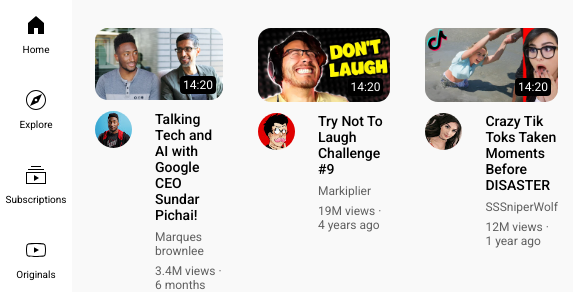
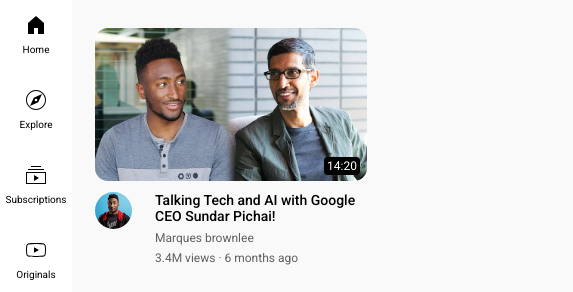
Before and after one commit to aliheshamhegazy/youtube-clone, a plain HTML site: page youtube.html in a window 390 px wide. Shown: the part 60-352 px from the top of the page, 573 px wide, since content can reach past the window. Drawn offline with Linux system fonts and the light colour scheme.

Commit message:
Update style.css

```diff
--- a/styles/style.css
+++ b/styles/style.css
@@ -1,21 +1,3 @@
-@media(max-width:1000px) {
-.grid-videos {
-    display: grid;
-    min-width: 172px;
-    grid-template-columns: 1fr 1fr;
-    column-gap: 5px;
-    row-gap: 10px;
-  }
-}
-@media(max-width:700px) {
-.grid-videos {
-    display: grid;
-    min-width: 172px;
-    grid-template-columns: 1fr;
-    column-gap: 5px;
-    row-gap: 10px;
-  }
-}
 .grid-style {
   overflow: visible;
 }
@@ -42,7 +24,7 @@
     grid-template-columns: 1fr 1fr 1fr;
     column-gap: 5px;
     row-gap: 10px;
-  }
+}
   .thumbnails {
    transition: tranform, border-radius 0.15s;
    width: 100%;
@@ -101,3 +83,21 @@
   .video-info {
     margin-top: 7px;
   }
+
+@media (max-width: 750px) {
+  .grid-videos {
+    grid-template-columns: 1fr ;
+  }
+}
+
+@media (min-width: 751px) and (max-width: 999px) {
+  .grid-videos {
+    grid-template-columns: 1fr 1fr 1fr;
+  }
+}
+
+@media (min-width: 1000px) {
+  .grid-videos {
+    grid-template-columns: 1fr 1fr 1fr 1fr;
+  }
+}
```
